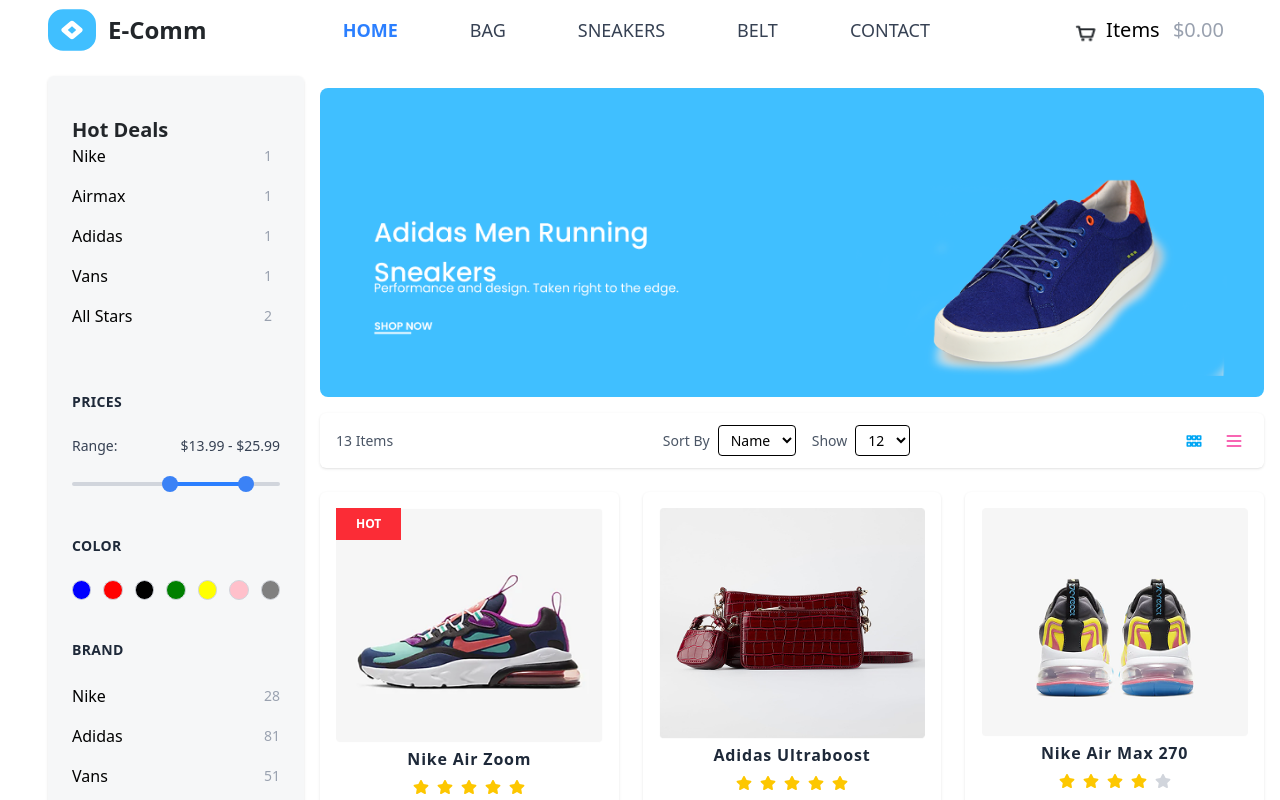
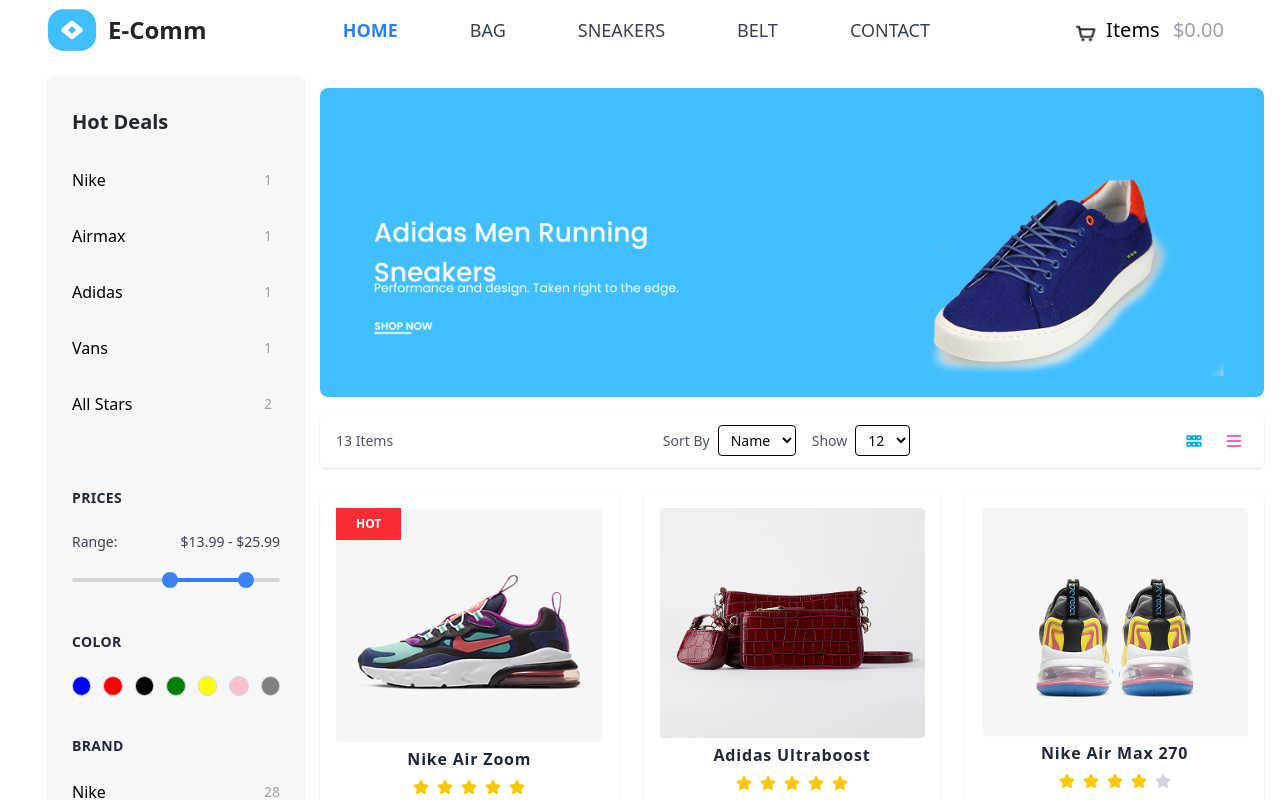
Before and after one commit to yashdotdev/E-Comm, a React (Vite) app: page / in a window 1280 px wide. Shown: the top 800 px of the page. Built offline with nearby package versions, Linux system fonts and the light colour scheme.

Commit message:
removed unneccassary classes

```diff
--- a/src/components/Sidebar/HotDeals.jsx
+++ b/src/components/Sidebar/HotDeals.jsx
@@ -2,9 +2,9 @@
 
 export const HotDeals = ({ categories, categoryCounts, showMoreCats, setShowMoreCats }) => {
   return (
-    <div className="px-0 py-4 mb-4">
+    <div className="px-0 py-2">
       <h2 className="text-[#22262A] text-xl font-semibold">Hot Deals</h2>
-      <div className="flex flex-col gap-4 text-md mb-6">
+      <div className="flex flex-col gap-8 text-md mb-6 py-8">
         {(showMoreCats ? categories : categories.slice(0, 6)).map((cat) => (
           <NavLink
             key={cat}
```
